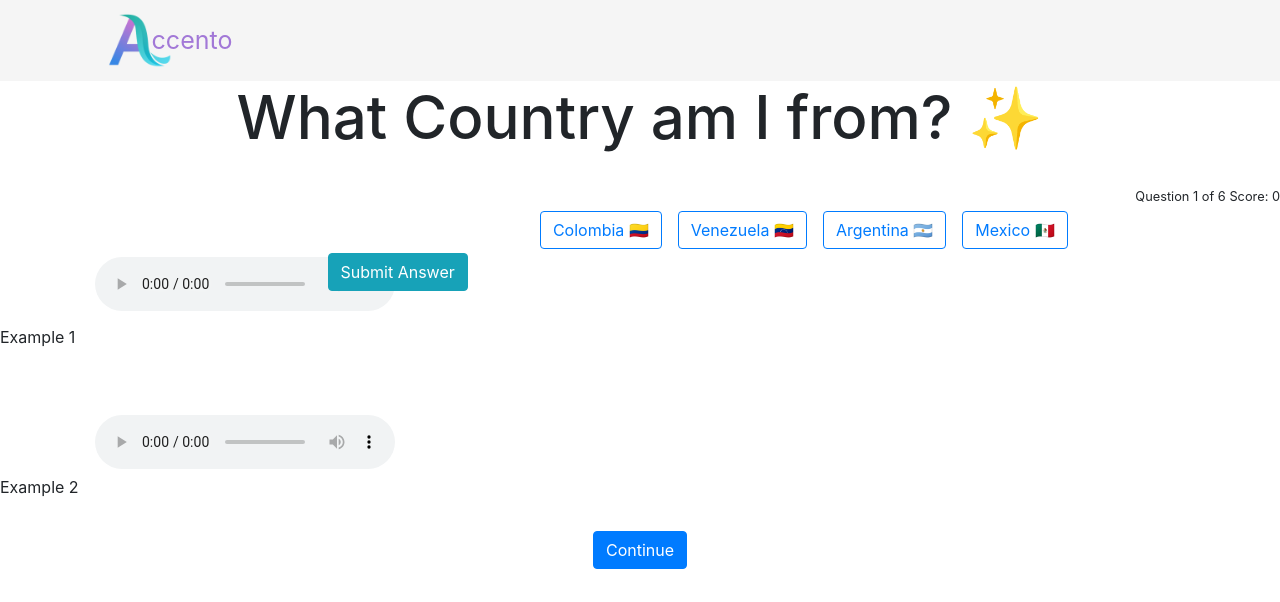
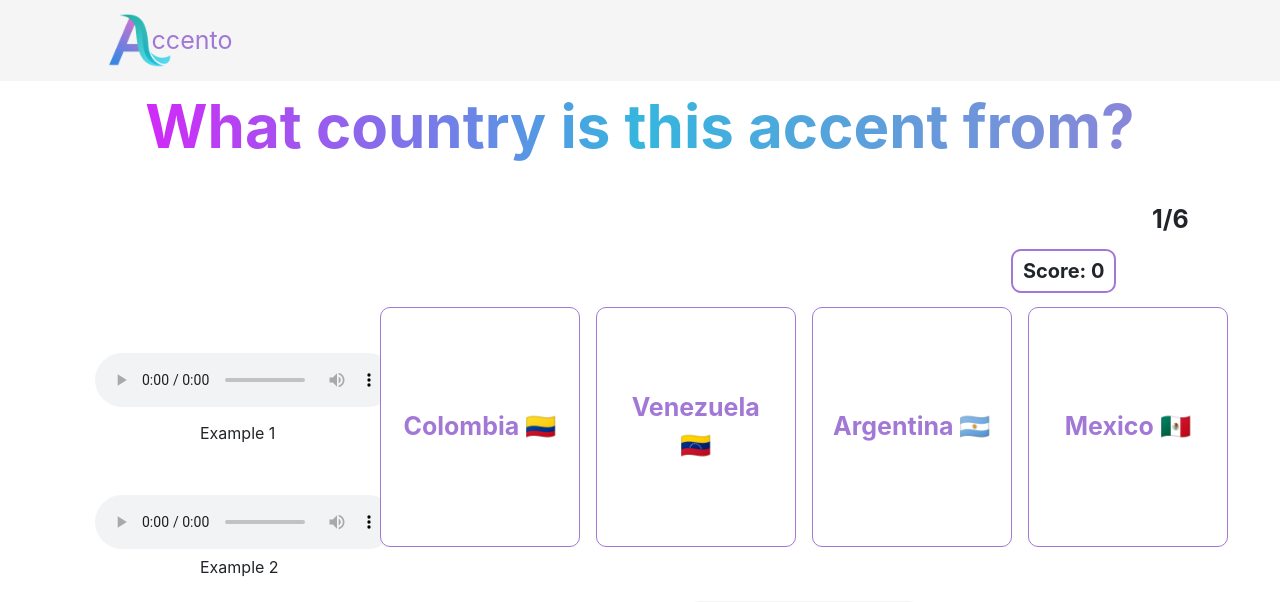
Before and after one commit to ColumbianJayz/Columbia-UI, a Flask app: page /quiz/1 in a window 1280 px wide. Shown: the top 602 px of the page. Run offline with Flask 3, Linux system fonts and the light colour scheme; some libraries are stand-ins or nearby versions.

Commit message:
Added the logiv to quiz again

```diff
--- a/server.py
+++ b/server.py
@@ -144,31 +144,49 @@
 
 @app.route('/quiz/<quiz_id>', methods=['GET', 'POST'])
 def quiz(quiz_id):
+    global current_score
     audio_filename = quiz_questions[quiz_id]["audio_quiz"]
     current_question_number = list(quiz_questions.keys()).index(quiz_id) + 1
     total_questions = len(quiz_questions)
     item = quiz_questions.get(quiz_id)
+    total_questions=len(quiz_questions)
 
     if request.method == 'POST':
-        if 'check_answer' in request.form:  # Check if it's an answer submission
-            user_answer = request.form.get('selectedAnswer')
-            attempts = int(request.form.get('attempts', 0)) + 1
-            score = int(request.form.get('score', 0))
-            correct_answer = quiz_questions[quiz_id]['answer']
-            was_correct = (user_answer == correct_answer)
+        data = request.get_json()
+        selected_option = data['option']
+        attempts = data['attempts']
+        score = data['score']
+        current_answer = item['answer']
 
-            feedback_class = "correct-feedback" if was_correct else "incorrect-feedback"
-            feedback = "Correct! Well done." if was_correct else "Incorrect! Try again." if attempts < 2 else f"Incorrect! The correct answer was {correct_answer}."
-            score += 1 if was_correct else 0
 
-            return render_template('quiz.html', item=item, quiz_id=quiz_id, feedback=feedback, feedback_class=feedback_class, attempts=attempts, score=score, was_correct=was_correct, audio_filename=audio_filename, current_question_number=current_question_number, total_questions=total_questions)
+        if selected_option == item['answer']:
+            feedback = "Correct!"
+            feedback_class = "correct-feedback"
+            current_score += 1  # Increment score
+        else:
+            feedback_class = "incorrect-feedback"
+            if attempts == 0:
+                feedback = "Incorrect! Try again."
+                attempts += 1
+            else:
+                feedback = f"Incorrect! The correct answer was {current_answer}."
+                attempts += 1
 
-        elif 'next_question' in request.form:  # Handle moving to next question
-            next_id = quiz_questions[quiz_id]['next_question']
-            item = quiz_questions.get(next_id)
-            return render_template('quiz.html', item=item, quiz_id=next_id, feedback=None, feedback_class=None, attempts=0, score=request.form.get('score', 0), was_correct=None, audio_filename=audio_filename, current_question_number=current_question_number + 1, total_questions=total_questions)
-    else:
-        return render_template('quiz.html', item=item, quiz_id=quiz_id, feedback=None, feedback_class=None, attempts=0, score=0, was_correct=None, audio_filename=audio_filename, current_question_number=current_question_number, total_questions=total_questions)
+        return jsonify({
+            'feedback': feedback,
+            'feedback_class': feedback_class,
+            'score': current_score,
+            'attempts': attempts,
+            'current_question_number': current_question_number,
+            'total_questions': total_questions
+        })
+
+    return render_template('quiz.html', item=item, quiz_id=quiz_id, feedback=None,
+                           feedback_class=None, attempts=0,
+                           score=current_score, audio_filename=audio_filename,
+                           current_question_number=current_question_number,  # Update accordingly
+                           total_questions=len(quiz_questions))
+
 
 
 @app.route('/audio/<path:filename>')
--- a/static/js/quiz.js
+++ b/static/js/quiz.js
@@ -5,6 +5,7 @@
         $(this).addClass('active');
         $('#selectedAnswer').val($(this).text().trim());
         $('#submit-answer').prop('disabled', false);
+
     });
 
     $('#submit-answer').click(function(){
--- a/static/main.css
+++ b/static/main.css
@@ -295,6 +323,14 @@
   text-align: center;
 }
 
+.question-track{
+  padding-left: 90%;
+  padding-bottom: 10px;
+  font-size: 25px;
+  font-weight: bolder;
+
+}
+
 .option-top-margin{
   margin-top: 40px;
 }
@@ -336,13 +369,19 @@
     margin-top: 20px;
 }
 
-
+.score-box-align{
+  padding-left: 79%;
+  padding-bottom: 10px;
+}
 
 .score-container {
-  text-align: right;
-  padding-right: 20px;
+  border: 2px solid  #a278d7;
+  width: 105px;
+  text-align: center;
   font-size: 20px;
   font-weight: bold;
+  border-radius: 10px;
+  padding: 5px;
 }
 
 .btn-center {
@@ -374,41 +413,38 @@
   font-size: 16px;
   font-weight: bold;
 }
-.score-and-question > div {
+.score-and-question {
   margin-right: 10px;
 }
 
-<<<<<<< HEAD
-/* BOTTOM CONTAINER W NEXT AND FEEDBACK*/
-.next-button-style {
-  width: 20%;
-  border: transparent;
-  padding: 20px;
-  display: block;
-  background-color: #a278d7;
-  text-align: center;
-  color: white;
-  font-weight: bold;
-  font-size: 20px;
-  border-radius: 15px;
-  position: relative; /* Required for positioning pseudo-elements */
-  overflow: hidden; /* Ensures no overflow outside the border-radius */
-=======
 /* Submit BOTTOM */
 .submit-button {
   width: 25%;            /* Set the width of the button to 50% of its container */
-  padding: 15px 0;       /* Add padding for better height and comfort */
+  padding: 15px;       /* Add padding for better height and comfort */
   font-size: 20px;       /* Larger font size for better visibility */
-
-
+  background-color: #a278d7;
+  border-radius: 15px;
   margin: 20px auto;
   margin-top: 50px;
+  color:white;
+  border: #a278d7;
 
   display: block;       /* Ensure the button is a block element to take full width specified */
 
-  background-color: var(--submit-blue);
   font-weight: bold;
->>>>>>> ae22136ab1ba9a253cc988716c8e520ad6975a8c
+}
+
+.submit-button:hover{
+  background-color:#b896e3;
+  border: #a278d7;
+  cursor: pointer;
+}
+
+.submit-button:disabled{
+  background-color: rgb(245, 245, 245); /* Example background color */
+  border: #a278d7;
+  cursor: not-allowed;
+
 }
 
 /* Next Button*/
@@ -418,20 +454,28 @@
   padding: 15px;
   display: block;
   text-align: center;
-  background-color: #a278d7;
+  background-color: #26b928;
   margin: 0 0 0 auto;  /* Adjusts the margin to auto on the left side, pushing the button to the right */
-  border-radius: 10px;
-  border-color: #a278d7;
+  border-radius: 15px;
   color: white;
   font-weight: bold;
 }
+.next-button-style:hover{
+  background-color:#41d841;
+  border: #a278d7;
+  cursor: pointer;
+}
 
-.feedback-and-next{
-  display: flex;
-  padding-bottom: 30px;
+.next-button-style:disabled{
+  background-color: rgb(245, 245, 245); /* Example background color */
+  border: #a278d7;
+  cursor: not-allowed;
 }
 
 
+.audio-label{
+  padding-left: 200px;
+}
 
 
 
@@ -459,25 +503,24 @@
   display: block;
   text-align: center;
   background-color: white;
-<<<<<<< HEAD
-  margin: 0 auto;
-  border-radius: 15px;
-  border-color: #a278d7;
-=======
   margin: 30px auto; /* adjusted margin for spacing and centered alignment */
   border-radius: 10px;
->>>>>>> ae22136ab1ba9a253cc988716c8e520ad6975a8c
   color: #a278d7;
   font-weight: bold;
   font-size: 25px; /* adjusted font size for better fit within the button */
 }
 
-
-
 .option-button:hover{
   background-color:#a278d7;
+  border: #a278d7;
 }
-
+.option-button:disabled, .option-button:disabled:hover {
+  background-color: rgb(245, 245, 245); /* Example background color */
+  color: #a278d7; /* Example text color */
+  border: rgb(245, 245, 245);
+  cursor: not-allowed; /* Changes cursor to indicate the button is disabled */
+  /* Add other styles as necessary to match the disabled state */
+}
 
 
 /* Score Page */
--- a/templates/quiz.html
+++ b/templates/quiz.html
@@ -6,12 +6,19 @@
     <!-- First Row: Title and Score Info -->
     <div class="row">
         <div class="col-md-12">
-            <h1 class="what-country">What Country am I from? ✨</h1>
-            <div class="text-right">
-                <small>Question {{ current_question_number }} of {{ total_questions }} Score: {{ score }}</small>
+            <div class="what-country edit-h1">What country is this accent from?</div>
+            <div class="question-track">
+                {{ current_question_number }}/{{ total_questions }}
             </div>
+            <div class="score-box-align">
+                <div class="score-container">
+                    Score: {{ score }}
+                </div>
+            </div>
+
         </div>
     </div>
+
 
     <!-- Second Row: Audio and Options -->
     <div class="row">
@@ -22,48 +29,46 @@
                 <source src="{{ url_for('static', filename='audio/' + item.audio_quiz) }}" type="audio/mpeg">
                 Your browser does not support the audio element.
             </audio>
-            <p class="audio-label">Example 1</p> <!-- Label for the first audio -->
+            <div class="audio-label">Example 1</div> <!-- Label for the first audio -->
 
             <!-- Second Audio Element -->
             <audio controls class="quiz-audio-button">
                 <source src="{{ url_for('static', filename='audio/' + item.audio_quiz) }}" type="audio/mpeg">
                 Your browser does not support the audio element.
             </audio>
-            <p class="audio-label">Example 2</p> <!-- Label for the second audio -->
+            <div class="audio-label">Example 2</div> <!-- Label for the second audio -->
             {% endif %}
         </div>
+
         <div class="col-md-9">
-            <form action="{{ url_for('quiz', quiz_id=quiz_id) }}" method="post">
                 <div class="option-container d-flex justify-content-center flex-wrap">
                     {% for option in item.options %}
-                    <button type="button" class="btn btn-outline-primary option-button mx-2 my-1" onclick="selectAnswer('{{ option }}')">
+                    <button type="button" id="option-button" class="btn btn-outline-primary option-button mx-2 my-1">
                         {{ option }}
                     </button>
                     {% endfor %}
                 </div>
                 <!-- Submit Button for checking answers -->
-                <button type="submit" name="check_answer" class="btn btn-info submit-button ">Submit Answer</button>
-                <input type="hidden" name="selectedAnswer" id="selectedAnswer">
-                <input type="hidden" name="attempts" value="{{ attempts }}">
-                <input type="hidden" name="score" value="{{ score }}">
-            </form>
+                <button id="submit-answer" data-url="{{ url_for('quiz', quiz_id=quiz_id) }}" class="submit-button "disabled>Submit Answer</button>
         </div>
     </div>
+    <input type="hidden" name="selectedAnswer" id="selectedAnswer">
+    <input type="hidden" name="attempts" value="{{ attempts }}">
+    <input type="hidden" name="score" value="{{ score }}">
+    <div id="quiz-id" data-quiz-id="{{ quiz_id }}"></div>
 
     <!-- Third Row: Next Button and Feedback -->
     <div class="row">
         <div class="col-md-12 text-center">
-            <form action="{{ url_for('quiz', quiz_id=quiz_id) }}" method="post">
-                <button id="submit-answer" name="next_question" class="next-button-style btn btn-primary mt-3"> Continue</button>
+                <button id="next-question" class="next-button-style btn btn-primary mt-3" disabled> Continue</button>
                 {% if feedback %}
                 <div id="feedback-container" class="alert alert-info feedback-style mx-auto mt-2">
                     {{ feedback }}
                 </div>
                 {% endif %}
-                <input type="hidden" name="score" value="{{ score }}">
-            </form>
         </div>
     </div>
+    <input type="hidden" name="score" value="{{ score }}">
 
     {% else %}
     <p class="no-quiz-data">No quiz data found.</p>
@@ -71,10 +76,5 @@
 </div>
 
 <script src="{{ url_for('static', filename='js/quiz.js') }}"></script>
-<script>
-    function selectAnswer(option) {
-        const selectedAnswerInput = document.getElementById('selectedAnswer');
-        selectedAnswerInput.value = option;  // Set the value of the hidden input to the selected option
-    }
-</script>
+
 {% endblock %}
```
Also changed, not shown: other parts of static/main.css (+36 -11 lines).
